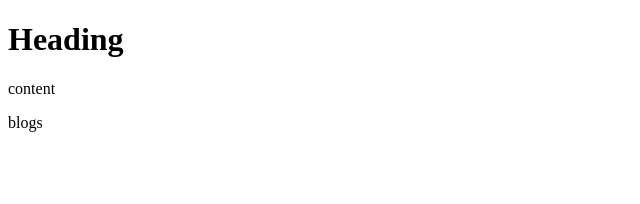
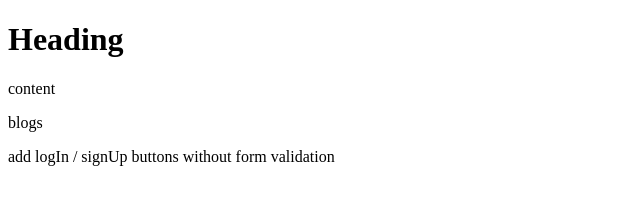
Before and after one commit to hemant01010-bansal/demo2, a plain HTML site: page index.html in a window 1280 px wide. Shown: the whole page, without its empty margins (0-640 px from the left). Drawn offline with Linux system fonts and the light colour scheme.

Commit message:
html code of logIn/ signUp page

```diff
--- a/index.html
+++ b/index.html
@@ -9,5 +9,6 @@
     <h1>Heading</h1>
     <p>content</p>
     <p>blogs</p>
+    <p>add logIn / signUp buttons without form validation</p>
 </body>
 </html>
```
